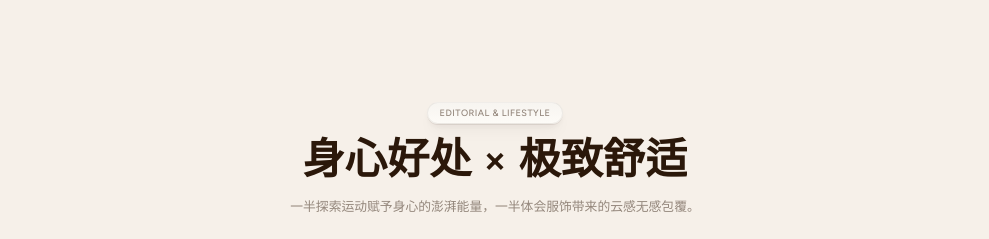
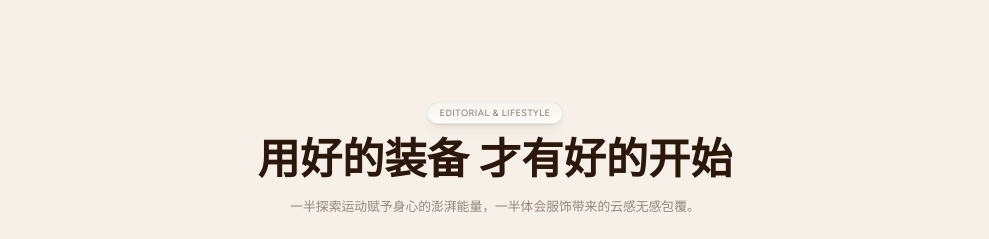
Before and after one commit to dmytro-webild/34f2aaa7-daea-4e2a-94cb-6e17285f63d6, a React (Vite) app: page / in a window 1280 px wide. Shown: the part 5420-5659 px from the top of the page, without its empty margins (145-1134 px from the left). Built offline with nearby package versions, Linux system fonts and the light colour scheme; a web font is replaced by a local one.

Commit message:
Bob AI: Updated main title in Editorial section

```diff
--- a/src/pages/HomePage/sections/Editorial.tsx
+++ b/src/pages/HomePage/sections/Editorial.tsx
@@ -55,7 +55,7 @@ const EditorialInline = () => {
           </div>
 
           <TextAnimation
-            text={"身心好处 × 极致舒适"}
+            text={"用好的装备 才有好的开始"}
             variant={"slide-up"}
             gradientText={true}
             tag="h2"
```
